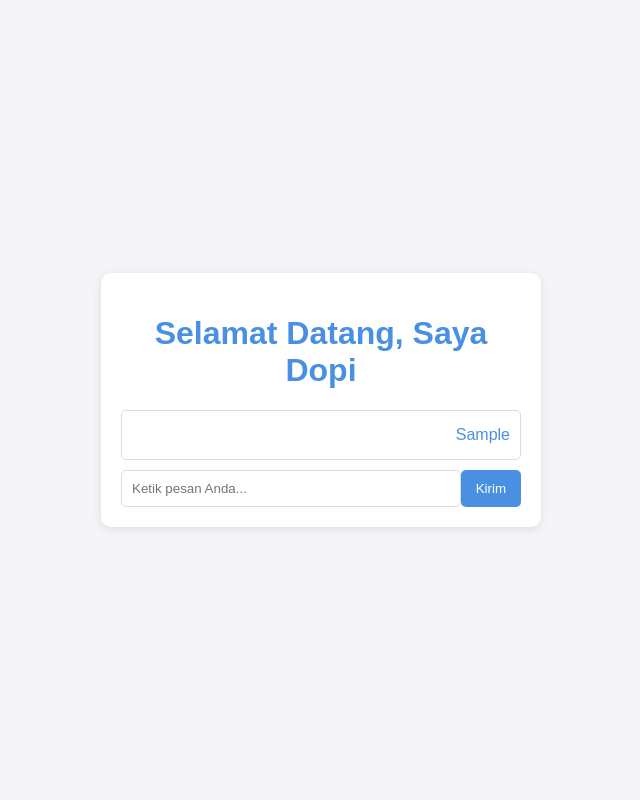
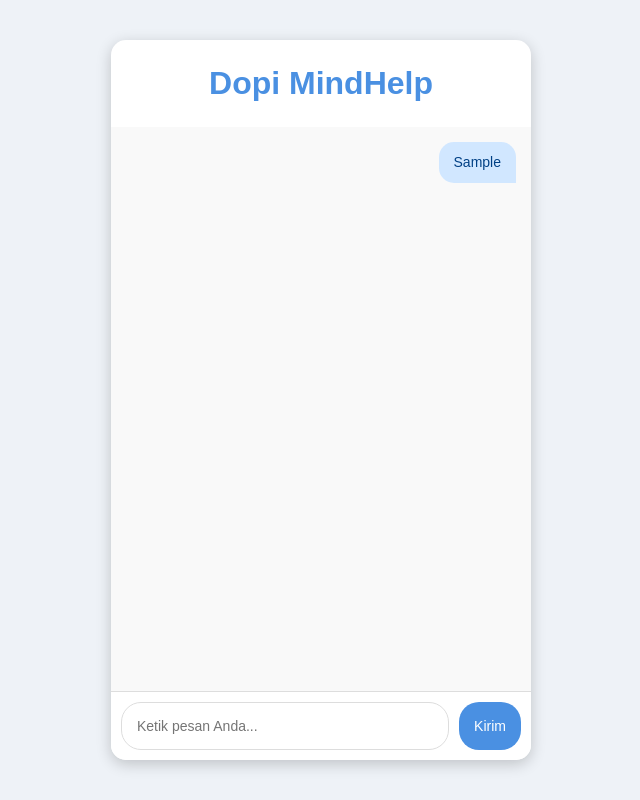
Before and after one commit to richalfajril/Chatbot-Konseling-GeminiAPI, a plain HTML site: page frontend/index.html in a window 1280 px wide. Both pictures are taken after typing "Sample" into the empty fields and a click on the button "Kirim". Shown: the whole page, without its empty margins (319-959 px from the left). Drawn offline with Linux system fonts and the light colour scheme; no server answers.

Commit message:
menyempurnakan UI

```diff
--- a/frontend/index.html
+++ b/frontend/index.html
@@ -8,7 +8,7 @@
   </head>
   <body>
     <div class="chat-container">
-      <h1>Selamat Datang, Saya Dopi</h1>
+      <h1>Dopi MindHelp</h1>
       <div class="chat-box" id="chat-box"></div>
       <form id="chat-form">
         <input
--- a/frontend/script.js
+++ b/frontend/script.js
@@ -4,22 +4,61 @@ const messageInput = document.getElementById("message-input");
 
 let history = [];
 
-function addMessage(role, text) {
+// Fungsi untuk menambahkan pesan ke UI
+function addMessage(role, text, isHTML = false) {
   const messageDiv = document.createElement("div");
   messageDiv.className = `message ${role}`;
-  messageDiv.textContent = text;
-  chatBox.appendChild(messageDiv);
-  chatBox.scrollTop = chatBox.scrollHeight;
+
+  if (isHTML) {
+    messageDiv.innerHTML = `<div class="formatted"></div>`;
+    chatBox.appendChild(messageDiv);
+    chatBox.scrollTop = chatBox.scrollHeight;
+    typeEffect(messageDiv.querySelector(".formatted"), text, 20); // Tambahkan efek mengetik
+  } else {
+    messageDiv.textContent = text;
+    chatBox.appendChild(messageDiv);
+    chatBox.scrollTop = chatBox.scrollHeight;
+  }
 }
 
+// Fungsi untuk memformat teks menjadi HTML
+function formatText(text) {
+  return text
+    .replace(/\*\*(.*?)\*\*/g, "<b>$1</b>") // Bold
+    .replace(/\*(.*?)\*/g, "<i>$1</i>") // Italic
+    .replace(/(?:^|\n)- (.*?)(?:\n|$)/g, "<li>$1</li>") // Bullet point
+    .replace(/(?:<li>.*?<\/li>)+/g, "<ul>$&</ul>") // Wrap bullets in <ul>
+    .replace(/\n/g, "<br>"); // Line breaks
+}
+
+// Fungsi efek mengetik
+function typeEffect(element, text, speed) {
+  let i = 0;
+  const tempDiv = document.createElement("div");
+  tempDiv.innerHTML = text; // Render HTML di elemen sementara
+  const content = tempDiv.childNodes;
+
+  function typing() {
+    if (i < content.length) {
+      const currentNode = content[i].cloneNode(true);
+      element.appendChild(currentNode); // Tambahkan elemen HTML
+      i++;
+      setTimeout(typing, speed);
+    }
+  }
+  typing();
+}
+
+// Event untuk form submit
 chatForm.addEventListener("submit", async (e) => {
   e.preventDefault();
+
   const message = messageInput.value;
-  addMessage("user", message);
+  addMessage("user", message); // Tampilkan pesan pengguna
   history.push({ role: "user", parts: [{ text: message }] });
+  messageInput.value = ""; // Kosongkan input
 
-  messageInput.value = "";
-
+  // Kirim permintaan ke server
   const response = await fetch("http://localhost:3000/chat", {
     method: "POST",
     headers: { "Content-Type": "application/json" },
@@ -27,7 +66,9 @@ chatForm.addEventListener("submit", async (e) => {
   });
 
   const data = await response.json();
-  const dopiResponse = data.response;
-  addMessage("dopi", dopiResponse);
-  history.push({ role: "model", parts: [{ text: dopiResponse }] });
+  const dopiResponse = data.response; // Ekstrak teks dari objek JSON
+  const formattedText = formatText(dopiResponse); // Format respons
+  addMessage("dopi", formattedText, true); // Tampilkan dengan isHTML=true
+
+  history.push({ role: "model", parts: [{ text: dopiResponse }] }); // Perbarui history
 });
--- a/frontend/style.css
+++ b/frontend/style.css
@@ -1,9 +1,7 @@
 body {
   font-family: Arial, sans-serif;
-  background-color: #f4f4f9;
-  color: #333;
+  background-color: #eef2f7;
   margin: 0;
-  padding: 0;
   display: flex;
   justify-content: center;
   align-items: center;
@@ -12,49 +10,74 @@ body {
 
 .chat-container {
   background: #fff;
-  border-radius: 10px;
-  width: 400px;
-  padding: 20px;
-  box-shadow: 0 2px 10px rgba(0, 0, 0, 0.1);
+  border-radius: 15px;
+  width: 420px;
+  height: 90vh;
+  display: flex;
+  flex-direction: column;
+  box-shadow: 0 4px 15px rgba(0, 0, 0, 0.2);
+  overflow: hidden;
 }
 
 h1 {
   text-align: center;
   color: #4a90e2;
+  margin: 10px 0;
+  padding: 15px;
 }
 
 .chat-box {
-  max-height: 300px;
+  flex: 1;
   overflow-y: auto;
-  border: 1px solid #ddd;
-  margin-bottom: 10px;
-  padding: 10px;
-  border-radius: 5px;
+  padding: 15px;
+  background: #f9f9f9;
+  display: flex;
+  flex-direction: column;
+  gap: 10px;
 }
 
 .chat-box .message {
-  margin: 5px 0;
+  max-width: 80%; /* Menyesuaikan panjang bubble */
+  padding: 10px 15px;
+  border-radius: 15px;
+  font-size: 14px;
+  line-height: 1.5;
+  word-wrap: break-word;
+  position: relative;
 }
 
 .chat-box .user {
-  text-align: right;
-  color: #4a90e2;
+  align-self: flex-end;
+  background-color: #d1e7ff;
+  color: #004085;
+  border-radius: 15px 15px 0 15px; /* Sudut yang berbeda */
 }
 
 .chat-box .dopi {
-  text-align: left;
-  color: #555;
+  align-self: flex-start;
+  background-color: #f8d7da;
+  color: #721c24;
+  border-radius: 15px 15px 15px 0; /* Sudut yang berbeda */
+}
+
+.chat-box .message .formatted {
+  white-space: pre-wrap;
 }
 
 #chat-form {
   display: flex;
+  padding: 10px;
+  background: #fff;
+  border-top: 1px solid #ddd;
 }
 
 #message-input {
   flex: 1;
-  padding: 10px;
+  padding: 15px;
   border: 1px solid #ddd;
-  border-radius: 5px;
+  border-radius: 20px;
+  outline: none;
+  font-size: 14px;
 }
 
 button {
@@ -63,9 +86,25 @@ button {
   border: none;
   padding: 10px 15px;
   cursor: pointer;
-  border-radius: 5px;
+  border-radius: 20px;
+  margin-left: 10px;
+  font-size: 14px;
 }
 
 button:hover {
   background: #357ab8;
 }
+
+/* Animasi pesan */
+.chat-box .message {
+  opacity: 0;
+  transform: translateY(10px);
+  animation: fadeIn 0.2s ease forwards;
+}
+
+@keyframes fadeIn {
+  to {
+    opacity: 1;
+    transform: translateY(0);
+  }
+}
```
